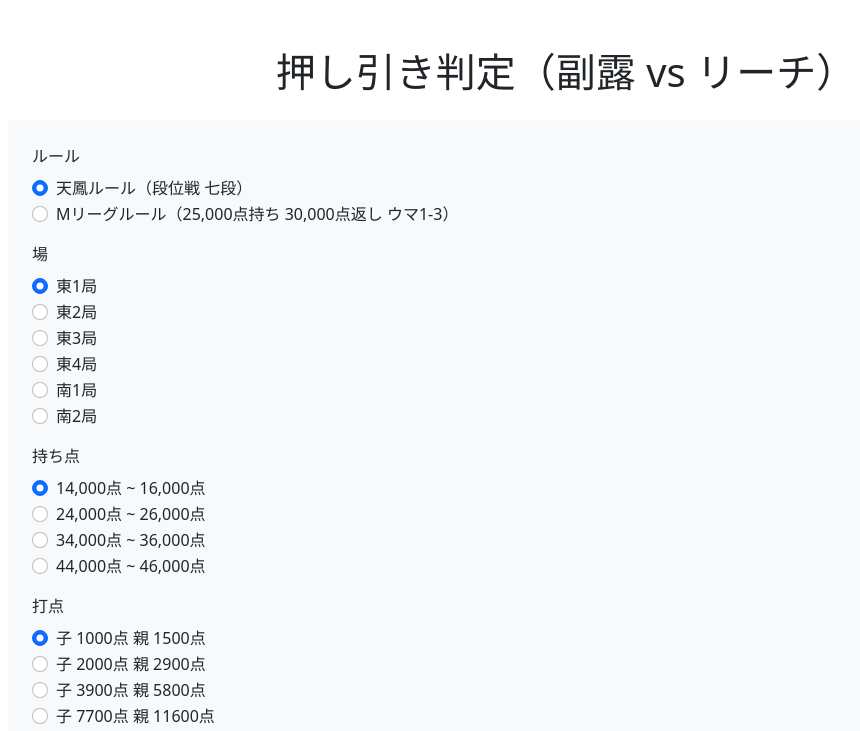
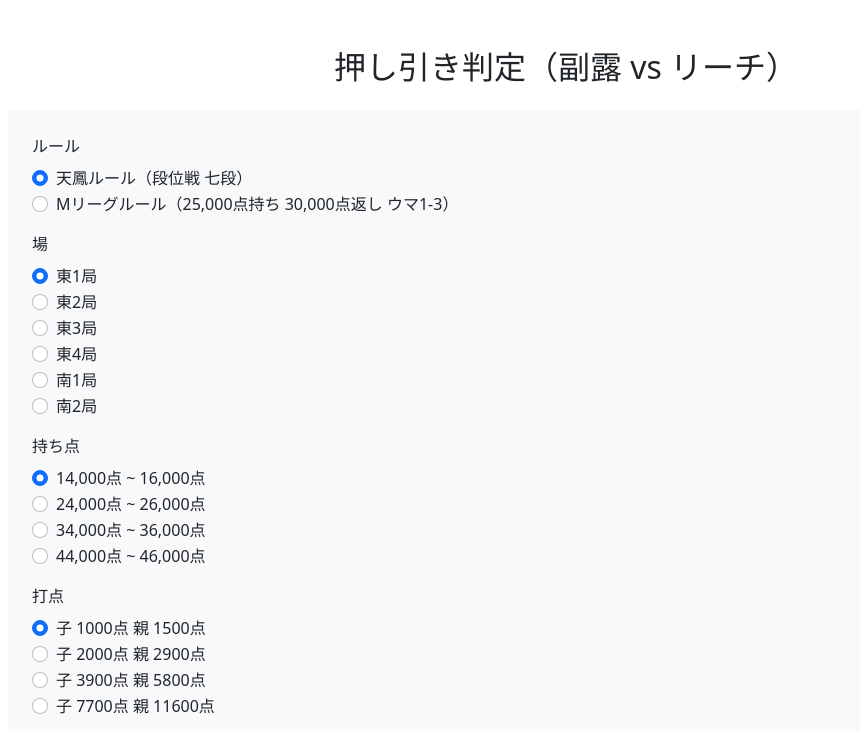
Before and after one commit to shintaro-minowa/mahjong-oshihiki, a plain HTML site: page test.html in a window 1280 px wide. Shown: the top 731 px of the page, without its empty margins (74-934 px from the left). Drawn offline with nearby package versions, Linux system fonts and the light colour scheme.

Commit message:
タイトルの大きさを修正

```diff
--- a/test.html
+++ b/test.html
@@ -21,7 +21,7 @@
 
 <body>
     <div class="container">
-        <h1 class="text-center mt-5 mb-4">押し引き判定（副露 vs リーチ）</h1>
+        <h2 class="text-center mt-5 mb-4">押し引き判定（副露 vs リーチ）</h2>
         <form id="form" class="bg-light rounded-3 p-4">
             <div class="mb-3">
                 <label class="form-label">ルール</label>
```
